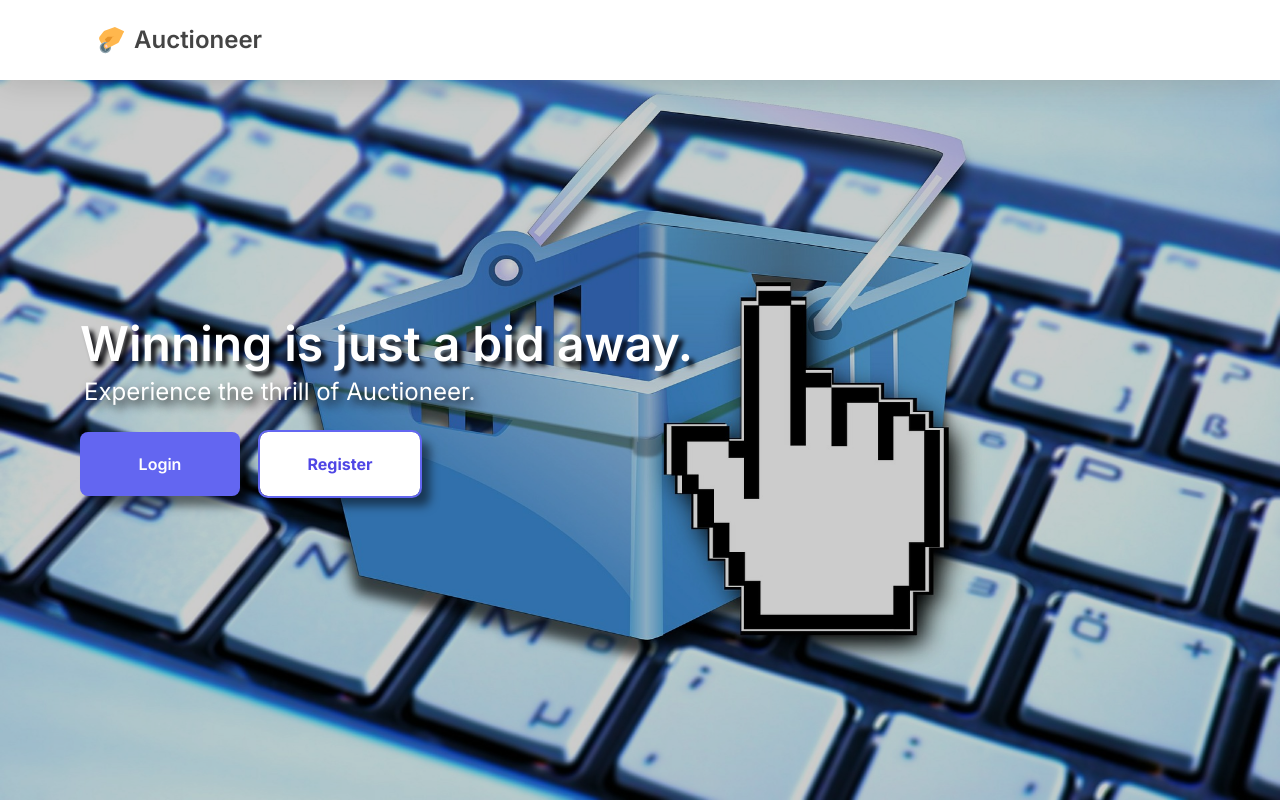
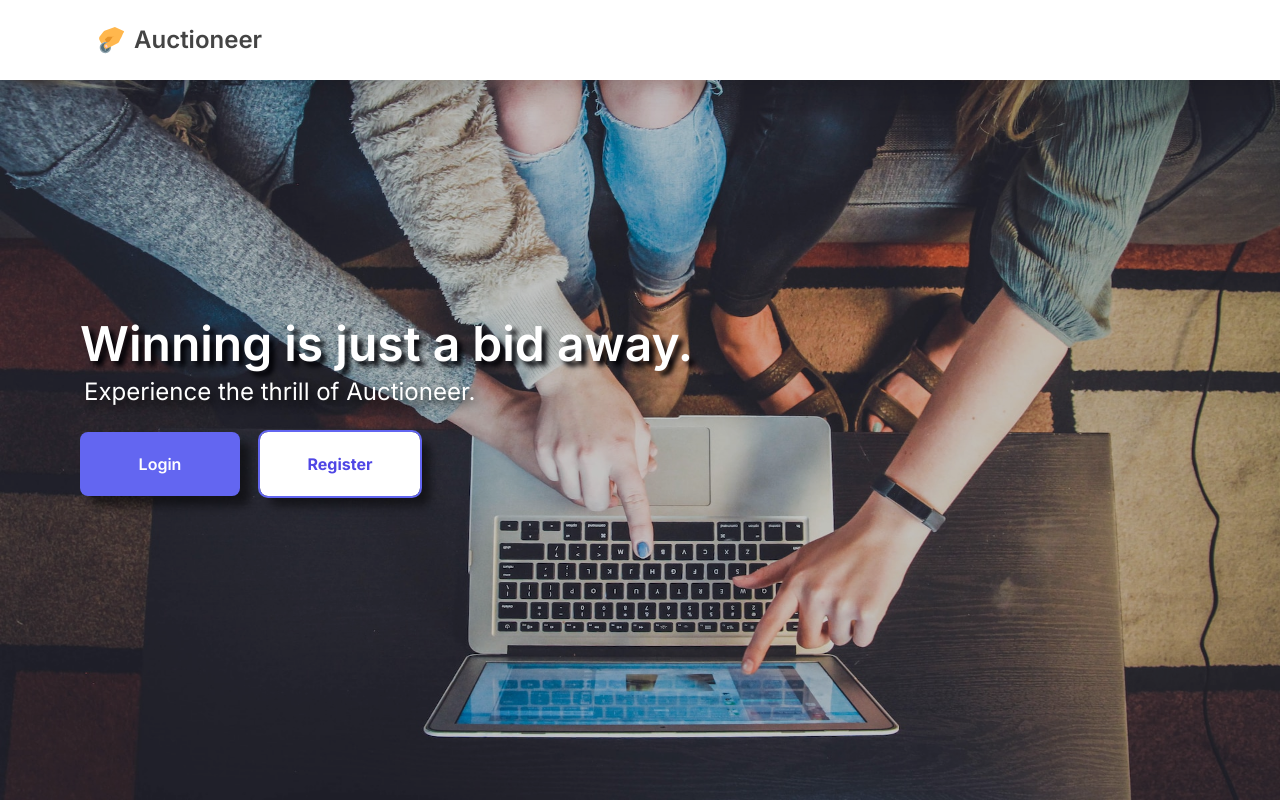
Before and after one commit to patrick-castro/auctioneer, a Next.js app: page / in a window 1280 px wide. Built offline with nearby package versions, Linux system fonts and the light colour scheme; no server answers.

Commit message:
Update image

```diff
--- a/app/page.tsx
+++ b/app/page.tsx
@@ -12,7 +12,7 @@ export default function Home() {
     <main>
       <div className='w-full'>
         <Image
-          src='/images/add-cart.jpeg'
+          src='/images/auction.jpeg'
           alt='Add to cart image'
           priority={true}
           fill={true}
```
